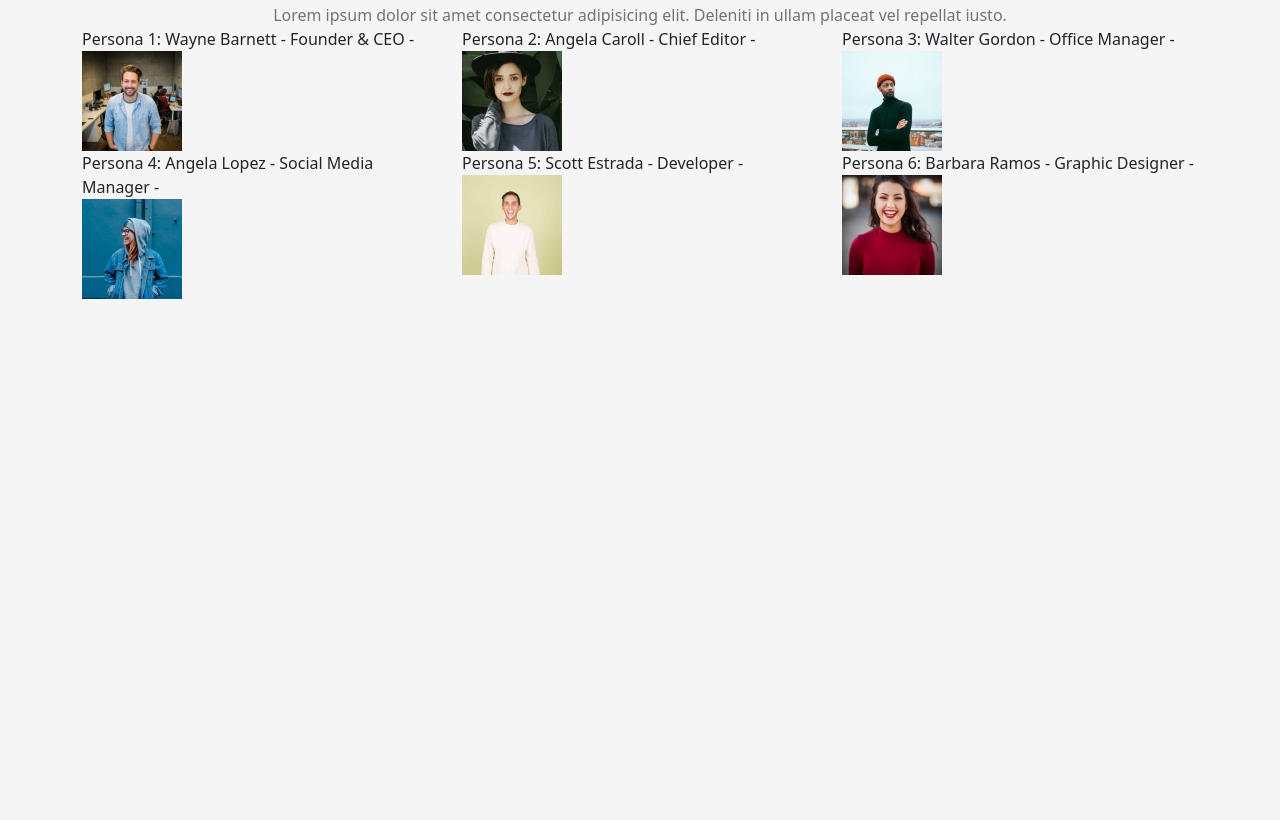
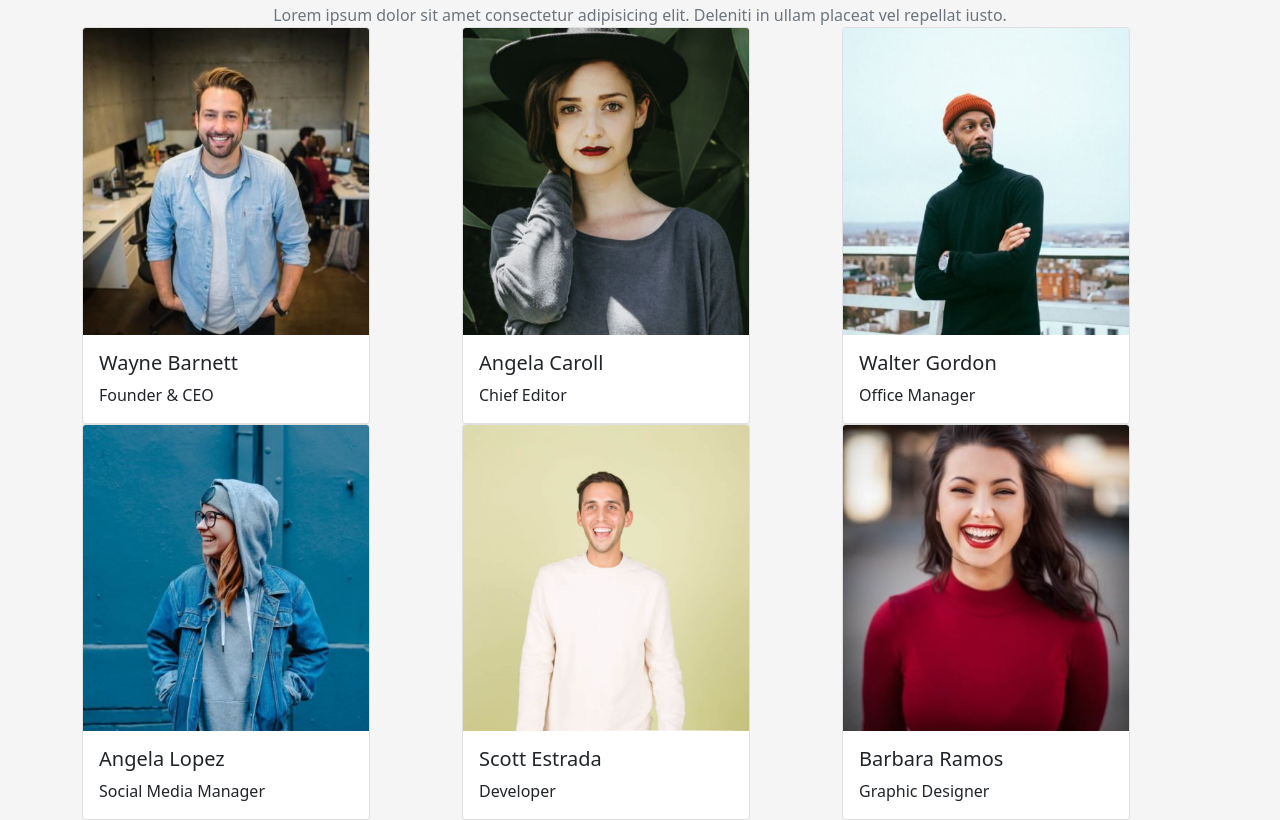
Before and after one commit to AndreSoffiantini/js-our-team, a plain HTML site: page index.html in a window 1280 px wide. Shown: the part 53-873 px from the top of the page. Before the commit the page ends 800 px from the top, so only its background shows below. Drawn offline with nearby package versions, Linux system fonts and the light colour scheme.

Commit message:
Bonus 2: create members cards

```diff
--- a/assets/js/main.js
+++ b/assets/js/main.js
@@ -56,29 +56,51 @@ stampare le stesse informazioni su DOM sottoforma di stringhe */
 
 for (let index in team) {
 
-    let personSection = document.createElement("div");
-    // let personInfo = personSection.innerHTML; non funziona, non è reattiva!
-    personSection.classList.add("col");
+    // let personInfo = memberSection.innerHTML; non funziona, non è reattiva!
+    let memberSection = document.createElement("div");
+    memberSection.classList.add("col");
+    teamSection.appendChild(memberSection);
 
-    teamSection.appendChild(personSection);
+    let memberCard = document.createElement("div");
+    memberCard.classList.add("card");
+    memberCard.style.width = "18rem";
+    memberSection.appendChild(memberCard);
 
-    personSection.innerHTML = `Persona ${Number(index) + 1}: `;
+    let cardImg = document.createElement("img");
+    cardImg.classList.add("card-img-top");
+    memberCard.appendChild(cardImg);
+
+    let cardBody = document.createElement("div");
+    cardBody.classList.add("card-body");
+    memberCard.appendChild(cardBody);
+
+    let cardTitle = document.createElement("h5");
+    cardTitle.classList.add("card-title");
+    cardBody.appendChild(cardTitle);
+
+    let cardText = document.createElement("p");
+    cardText.classList.add("card-text");
+    cardBody.appendChild(cardText);
 
     for (let key in team[index]) {
 
-        if (key != "image") {
-            let fullText = team[index][key] + " - ";
-            personSection.innerHTML += fullText;
-        } else {
-            // BONUS 1: trasformare la stringa foto in una immagine effettiva
-            let personImg = document.createElement("div");
-            personImg.classList.add("person_img");
-            personImg.style.backgroundImage = `url(./assets/img/${team[index][key]})`;
-            personSection.appendChild(personImg);
+        switch (key) {
+            case "name":
+                cardTitle.innerText = team[index][key];
+                break;
+
+            case "role":
+                cardText.innerText = team[index][key];
+                break;
+
+            case "image":
+                cardImg.src = `./assets/img/${team[index][key]}`;
+                break;
+
+            default:
+                break;
         }
 
     }
 
-    document.body.appendChild(document.createElement("br"));
-
 }
```
Also changed, not shown: index.html (+1 -5 lines).
